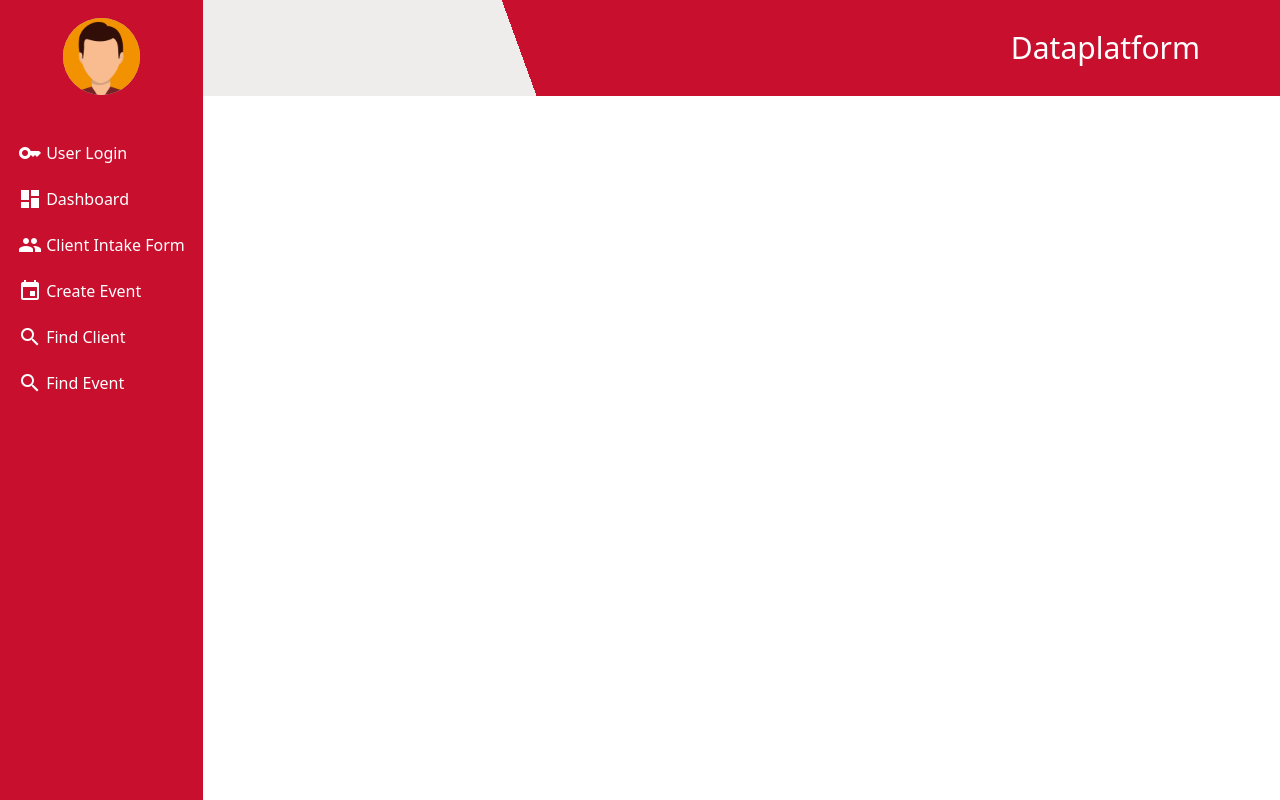
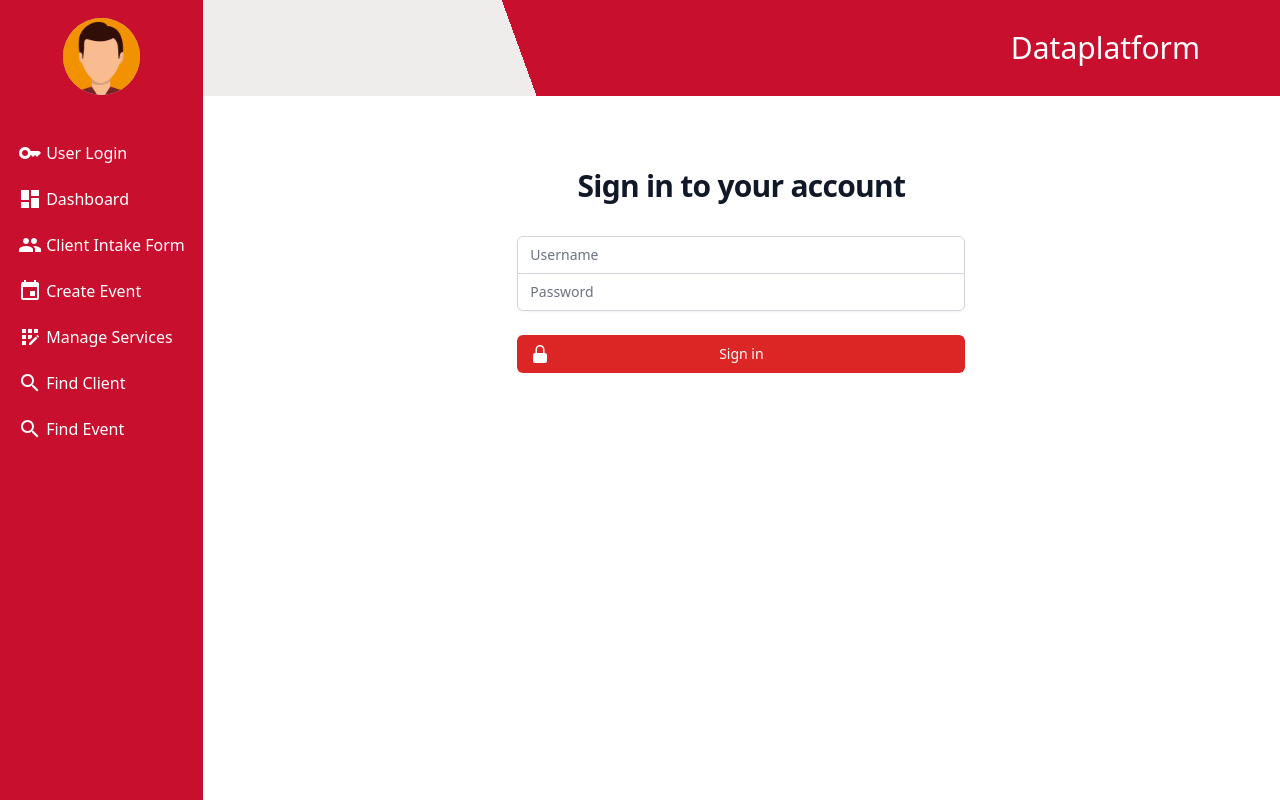
Before and after one commit to CIS-Spring-2023/project-cis4339-25825-group-6, a Vue app in the folder frontend/: page /manageservices in a window 1280 px wide. Built offline with nearby package versions, Linux system fonts and the light colour scheme; no server answers.

Commit message:
Added page and navigation for manageServices page

```diff
--- a/frontend/src/App.vue
+++ b/frontend/src/App.vue
@@ -67,6 +67,17 @@ export default {
               </router-link>
             </li>
             <li>
+              <!-- Helmut Brenner - This is the link to the manage services page -->
+              <router-link to="/manageservices">
+                <span
+                  style="position: relative; top: 6px"
+                  class="material-icons"
+                  >app_registration</span
+                >
+                Manage Services
+              </router-link>
+            </li>
+            <li>
               <router-link to="/findclient">
                 <span
                   style="position: relative; top: 6px"
--- /dev/null
+++ b/frontend/src/components/manageServices.vue
@@ -0,0 +1,73 @@
+<script>
+import axios from 'axios'
+
+// Helmut Brenner - This login component is used to login to the application
+export default {
+  name: 'userLogin',
+  // Store input data here once entered.
+  data() {
+    return {
+      userName: '',
+      passPhrase: ''
+    }
+  },
+  methods: {
+    // Helmut Brenner - This method will take the user input and send it to the backend for validation, if successful the dashboard is diplayed
+    // #need to add encryption technique here#
+    signIn() {
+      var newUser = {
+        userName: this.userName,
+        passPhrase: this.passPhrase
+      }
+      axios.post('http://localhost:3000/login', newUser)
+        .then(response => {
+          console.log(response)
+          if (response.data.success) {
+            this.$router.push('/dashboard')
+          }
+        })
+        .catch(error => {
+          console.log(error)
+        })
+    }
+  }
+}
+</script>
+
+<template>
+  <!-- Helmut Brenner - This is derived from a free template on tailwind.com "https://tailwindui.com/components/application-ui/forms/sign-in-forms"-->
+  <!-- This form takes the credentials from the user and then pushes them to the script logic above.-->
+  <div class="flex min-h-full items-center justify-center py-12 px-4 sm:px-6 lg:px-8">
+  <div class="w-full max-w-md space-y-8">
+    <div>
+      <h2 class="mt-6 text-center text-3xl font-bold tracking-tight text-gray-900">Sign in to your account</h2>
+    </div>
+    <form class="mt-8 space-y-6" @submit.prevent="signIn">
+      <input type="hidden" name="remember" value="true">
+      <div class="-space-y-px rounded-md shadow-sm">
+        <div>
+          <label for="userName" class="sr-only">Username</label>
+          <input id="userName" name="userName" type="text" v-model="userName" required class="relative block w-full appearance-none rounded-none rounded-t-md border border-gray-300 px-3 py-2 text-gray-900 placeholder-gray-500 focus:z-10 focus:border-indigo-500 focus:outline-none focus:ring-indigo-500 sm:text-sm" placeholder="Username">
+        </div>
+        <div>
+          <label for="password" class="sr-only">Password</label>
+          <input id="password" name="password" type="password" v-model="passPhrase" required class="relative block w-full appearance-none rounded-none rounded-b-md border border-gray-300 px-3 py-2 text-gray-900 placeholder-gray-500 focus:z-10 focus:border-indigo-500 focus:outline-none focus:ring-indigo-500 sm:text-sm" placeholder="Password">
+        </div>
+      </div>
+      <div>
+        <button type="submit" class="group relative flex w-full justify-center rounded-md border border-transparent bg-red-600 py-2 px-4 text-sm font-medium text-white hover:bg-red-700 focus:outline-none focus:ring-2 focus:ring-red-500 focus:ring-offset-2">
+          <span class="absolute inset-y-0 left-0 flex items-center pl-3">
+            <svg class="h-5 w-5 text-white group-hover:text-white" viewBox="0 0 20 20" fill="currentColor" aria-hidden="true">
+              <path fill-rule="evenodd" d="M10 1a4.5 4.5 0 00-4.5 4.5V9H5a2 2 0 00-2 2v6a2 2 0 002 2h10a2 2 0 002-2v-6a2 2 0 00-2-2h-.5V5.5A4.5 4.5 0 0010 1zm3 8V5.5a3 3 0 10-6 0V9h6z" clip-rule="evenodd" />
+            </svg>
+          </span>
+          Sign in
+        </button>
+      </div>
+    </form>
+  </div>
+</div>
+</template>
+
+<style>
+</style>
--- a/frontend/src/router/index.js
+++ b/frontend/src/router/index.js
@@ -12,6 +12,12 @@ const routes = [
     path: '/userlogin',
     name: 'userlogin',
     component: () => import('../components/userLogin.vue')
+  },
+  {
+    // Helmut Brenner - Added Route for Manage Services
+    path: '/manageservices',
+    name: 'manageservices',
+    component: () => import('../components/manageServices.vue')
   },
   {
     path: '/intakeform',
```
